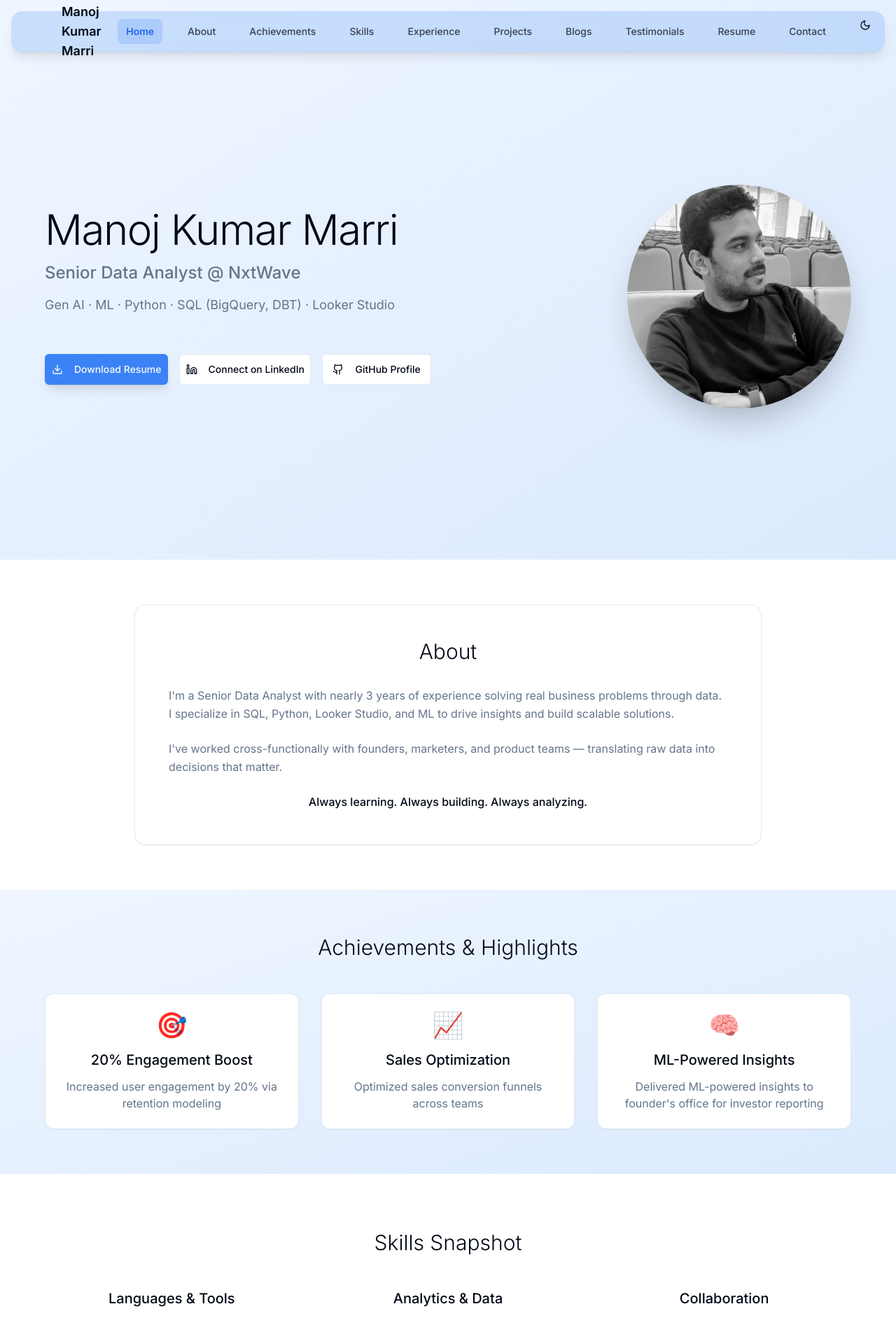
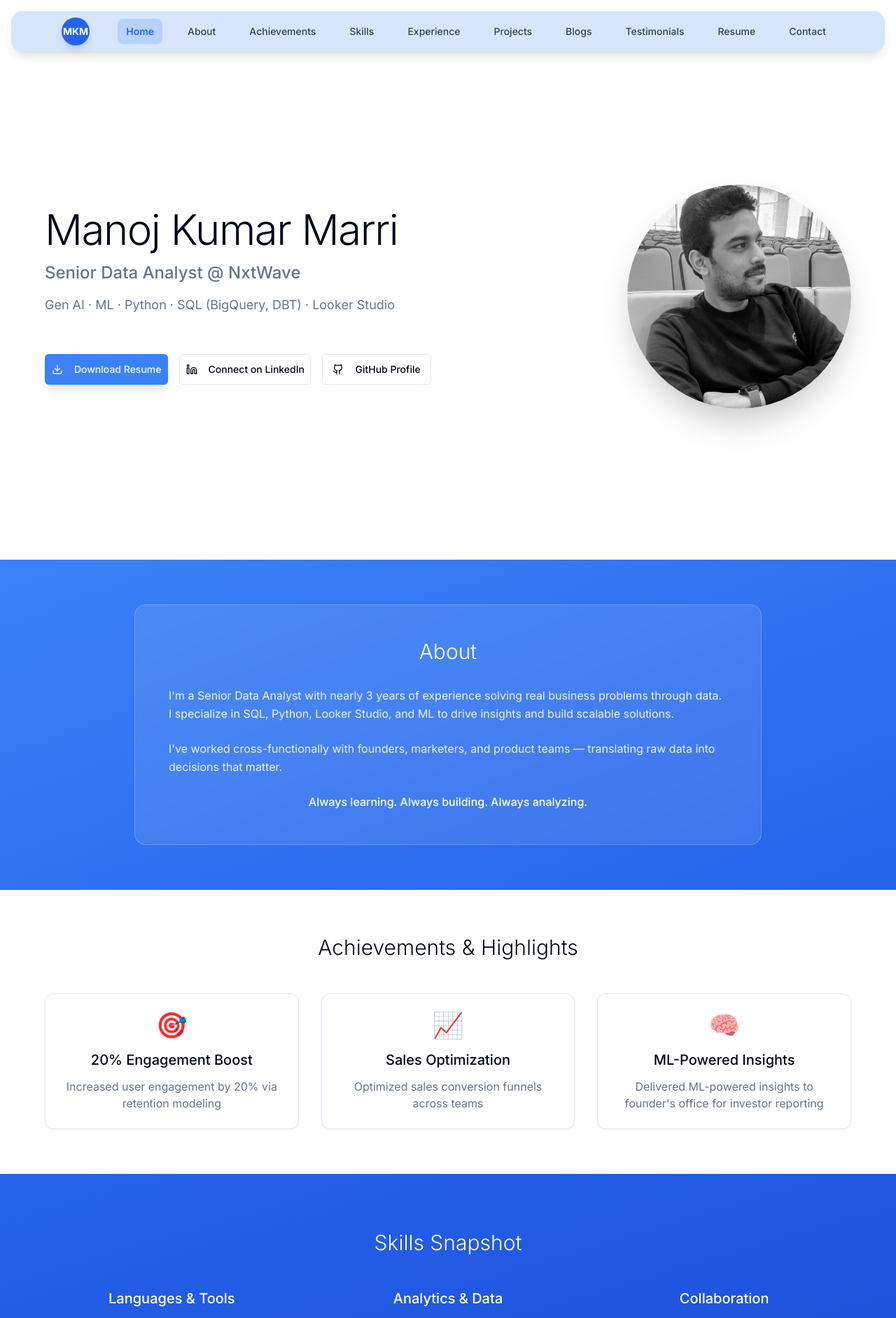
Before and after one commit to marri26/manoj-marri-portfolio-site, a React (Vite) app: page / in a window 1280 px wide. Shown: the top 1884 px of the page at 70% size. Built offline with nearby package versions, Linux system fonts and the light colour scheme.

Commit message:
Refine design, remove dark mode, update navbar
- Improved the blue background color.
- Set the hero section to have a white background.
- Removed dark mode functionality and the toggle icon.
- Updated the navbar to display the initials "MMK" as an icon.

```diff
--- a/src/components/AboutSection.tsx
+++ b/src/components/AboutSection.tsx
@@ -3,9 +3,9 @@ const AboutSection = () => {
   return (
     <section className="py-16 px-6" id="about">
       <div className="max-w-4xl mx-auto">
-        <div className="bg-card rounded-2xl p-8 lg:p-12 shadow-sm border animate-on-scroll card-hover">
-          <h2 className="text-3xl font-light mb-8 text-center">About</h2>
-          <div className="prose prose-lg max-w-none text-muted-foreground leading-relaxed">
+        <div className="bg-white/10 backdrop-blur-sm rounded-2xl p-8 lg:p-12 shadow-sm border border-white/20 animate-on-scroll card-hover">
+          <h2 className="text-3xl font-light mb-8 text-center text-white">About</h2>
+          <div className="prose prose-lg max-w-none text-white/90 leading-relaxed">
             <p className="mb-6 animate-on-scroll">
               I'm a Senior Data Analyst with nearly 3 years of experience solving real business problems through data.
               I specialize in SQL, Python, Looker Studio, and ML to drive insights and build scalable solutions.
@@ -13,7 +13,7 @@ const AboutSection = () => {
             <p className="mb-6 animate-on-scroll">
               I've worked cross-functionally with founders, marketers, and product teams — translating raw data into decisions that matter.
             </p>
-            <p className="text-center font-medium text-foreground animate-on-scroll">
+            <p className="text-center font-medium text-white animate-on-scroll">
               Always learning. Always building. Always analyzing.
             </p>
           </div>
--- a/src/components/Navigation.tsx
+++ b/src/components/Navigation.tsx
@@ -49,12 +49,12 @@ const Navigation = () => {
     <nav className="fixed top-4 left-4 right-4 z-50 bg-blue-500/20 backdrop-blur-md border border-blue-200/30 rounded-2xl shadow-lg">
       <div className="max-w-6xl mx-auto px-6">
         <div className="flex items-center justify-between h-14">
-          {/* Logo */}
+          {/* Logo with Initials */}
           <div
-            className="font-semibold text-lg cursor-pointer hover:text-blue-600 transition-colors"
+            className="flex items-center justify-center w-10 h-10 bg-blue-600 text-white font-bold text-sm rounded-full cursor-pointer hover:bg-blue-700 transition-colors duration-300 shadow-lg"
             onClick={() => scrollToSection('hero')}
           >
-            Manoj Kumar Marri
+            MKM
           </div>
 
           {/* Desktop Navigation - Responsive grid */}
--- a/src/components/ProjectsSection.tsx
+++ b/src/components/ProjectsSection.tsx
@@ -27,24 +27,24 @@ const ProjectsSection = () => {
   return (
     <section className="py-20 px-6" id="projects">
       <div className="max-w-6xl mx-auto">
-        <h2 className="text-3xl font-light text-center mb-12 animate-on-scroll">Projects</h2>
+        <h2 className="text-3xl font-light text-center mb-12 animate-on-scroll text-white">Projects</h2>
         <div className="grid grid-cols-1 md:grid-cols-2 lg:grid-cols-3 gap-8">
           {projects.map((project, index) => (
             <div
               key={index}
-              className="bg-card rounded-xl p-6 shadow-sm border hover:shadow-lg hover:scale-105 transition-all duration-300 animate-on-scroll group cursor-pointer"
+              className="bg-white/10 backdrop-blur-sm rounded-xl p-6 shadow-sm border border-white/20 hover:shadow-lg hover:scale-105 transition-all duration-300 animate-on-scroll group cursor-pointer hover:bg-white/15"
               onClick={() => window.open(project.link, '_blank')}
             >
               <div className="text-4xl mb-4">{project.icon}</div>
-              <h3 className="text-xl font-medium mb-3 group-hover:text-primary transition-colors">
+              <h3 className="text-xl font-medium mb-3 group-hover:text-blue-200 transition-colors text-white">
                 {project.title}
               </h3>
-              <p className="text-muted-foreground mb-4">{project.description}</p>
+              <p className="text-white/80 mb-4">{project.description}</p>
               <div className="flex flex-wrap gap-2">
                 {project.tech.split(', ').map((tech, techIndex) => (
                   <span
                     key={techIndex}
-                    className="px-3 py-1 bg-muted rounded-full text-xs font-medium"
+                    className="px-3 py-1 bg-white/20 backdrop-blur-sm rounded-full text-xs font-medium text-white border border-white/20"
                   >
                     {tech}
                   </span>
--- a/src/components/SkillsSection.tsx
+++ b/src/components/SkillsSection.tsx
@@ -18,16 +18,16 @@ const SkillsSection = () => {
   return (
     <section className="py-20 px-6" id="skills">
       <div className="max-w-6xl mx-auto">
-        <h2 className="text-3xl font-light text-center mb-12 animate-on-scroll">Skills Snapshot</h2>
+        <h2 className="text-3xl font-light text-center mb-12 animate-on-scroll text-white">Skills Snapshot</h2>
         <div className="grid grid-cols-1 md:grid-cols-3 gap-8">
           {skillCategories.map((category, categoryIndex) => (
             <div key={categoryIndex} className="animate-on-scroll">
-              <h3 className="text-xl font-medium mb-4 text-center">{category.title}</h3>
+              <h3 className="text-xl font-medium mb-4 text-center text-white">{category.title}</h3>
               <div className="flex flex-wrap gap-3 justify-center">
                 {category.skills.map((skill, skillIndex) => (
                   <span
                     key={skillIndex}
-                    className="px-4 py-2 bg-primary/10 text-primary rounded-full text-sm font-medium hover:bg-primary/20 transition-colors duration-200"
+                    className="px-4 py-2 bg-white/20 backdrop-blur-sm text-white rounded-full text-sm font-medium hover:bg-white/30 transition-colors duration-200 border border-white/20"
                   >
                     {skill}
                   </span>
--- a/src/components/TestimonialsSection.tsx
+++ b/src/components/TestimonialsSection.tsx
@@ -12,21 +12,21 @@ const TestimonialsSection = () => {
   ];
 
   return (
-    <section className="py-20 px-6 bg-muted/30" id="testimonials">
+    <section className="py-20 px-6" id="testimonials">
       <div className="max-w-6xl mx-auto">
-        <h2 className="text-3xl font-light text-center mb-12 animate-on-scroll">Testimonials</h2>
+        <h2 className="text-3xl font-light text-center mb-12 animate-on-scroll text-white">Testimonials</h2>
         <div className="grid grid-cols-1 md:grid-cols-2 gap-8">
           {testimonials.map((testimonial, index) => (
             <div
               key={index}
-              className="bg-card rounded-xl p-8 shadow-sm border animate-on-scroll"
+              className="bg-white/10 backdrop-blur-sm rounded-xl p-8 shadow-sm border border-white/20 animate-on-scroll hover:bg-white/15 transition-all duration-300"
               style={{ animationDelay: `${index * 0.2}s` }}
             >
-              <div className="text-4xl text-primary mb-4">"</div>
-              <blockquote className="text-lg text-muted-foreground mb-6 italic">
+              <div className="text-4xl text-blue-200 mb-4">"</div>
+              <blockquote className="text-lg text-white/90 mb-6 italic">
                 {testimonial.quote}
               </blockquote>
-              <cite className="text-foreground font-medium not-italic">
+              <cite className="text-white font-medium not-italic">
                 — {testimonial.author}
               </cite>
             </div>
--- a/src/index.css
+++ b/src/index.css
@@ -42,44 +42,6 @@
     --sidebar-accent: 240 4.8% 95.9%;
     --sidebar-accent-foreground: 240 5.9% 10%;
     --sidebar-border: 220 13% 91%;
-    --sidebar-ring: 217.2 91.2% 59.8%;
-  }
-
-  .dark {
-    --background: 222.2 84% 4.9%;
-    --foreground: 210 40% 98%;
-
-    --card: 222.2 84% 4.9%;
-    --card-foreground: 210 40% 98%;
-
-    --popover: 222.2 84% 4.9%;
-    --popover-foreground: 210 40% 98%;
-
-    --primary: 217.2 91.2% 59.8%;
-    --primary-foreground: 222.2 47.4% 11.2%;
-
-    --secondary: 217.2 32.6% 17.5%;
-    --secondary-foreground: 210 40% 98%;
-
-    --muted: 217.2 32.6% 17.5%;
-    --muted-foreground: 215 20.2% 65.1%;
-
-    --accent: 217.2 32.6% 17.5%;
-    --accent-foreground: 210 40% 98%;
-
-    --destructive: 0 62.8% 30.6%;
-    --destructive-foreground: 210 40% 98%;
-
-    --border: 217.2 32.6% 17.5%;
-    --input: 217.2 32.6% 17.5%;
-    --ring: 217.2 91.2% 59.8%;
-    --sidebar-background: 240 5.9% 10%;
-    --sidebar-foreground: 240 4.8% 95.9%;
-    --sidebar-primary: 224.3 76.3% 48%;
-    --sidebar-primary-foreground: 0 0% 100%;
-    --sidebar-accent: 240 3.7% 15.9%;
-    --sidebar-accent-foreground: 240 4.8% 95.9%;
-    --sidebar-border: 240 3.7% 15.9%;
     --sidebar-ring: 217.2 91.2% 59.8%;
   }
 }
--- a/src/pages/Index.tsx
+++ b/src/pages/Index.tsx
@@ -1,7 +1,6 @@
 
 import { useEffect } from 'react';
 import Navigation from '@/components/Navigation';
-import DarkModeToggle from '@/components/DarkModeToggle';
 import HeroSection from '@/components/HeroSection';
 import AboutSection from '@/components/AboutSection';
 import AchievementsSection from '@/components/AchievementsSection';
@@ -40,55 +39,54 @@ const Index = () => {
   return (
     <div className="min-h-screen bg-background">
       <Navigation />
-      <DarkModeToggle />
 
-      {/* Blue gradient background for hero */}
-      <div className="bg-gradient-to-br from-blue-50 to-blue-100">
+      {/* White background for hero */}
+      <div className="bg-white">
         <HeroSection />
+      </div>
+
+      {/* Vibrant blue gradient background */}
+      <div className="bg-gradient-to-br from-blue-500 to-blue-600">
+        <AboutSection />
       </div>
 
       {/* White background */}
       <div className="bg-white">
-        <AboutSection />
+        <AchievementsSection />
       </div>
 
-      {/* Blue gradient background */}
-      <div className="bg-gradient-to-br from-blue-50 to-blue-100">
-        <AchievementsSection />
+      {/* Vibrant blue gradient background */}
+      <div className="bg-gradient-to-br from-blue-600 to-blue-700">
+        <SkillsSection />
       </div>
 
       {/* White background */}
       <div className="bg-white">
-        <SkillsSection />
+        <ExperienceSection />
       </div>
 
-      {/* Blue gradient background */}
-      <div className="bg-gradient-to-br from-blue-50 to-blue-100">
-        <ExperienceSection />
+      {/* Vibrant blue gradient background */}
+      <div className="bg-gradient-to-br from-blue-500 to-blue-600">
+        <ProjectsSection />
       </div>
 
       {/* White background */}
       <div className="bg-white">
-        <ProjectsSection />
+        <BlogsSection />
       </div>
 
-      {/* Blue gradient background */}
-      <div className="bg-gradient-to-br from-blue-50 to-blue-100">
-        <BlogsSection />
+      {/* Vibrant blue gradient background */}
+      <div className="bg-gradient-to-br from-blue-600 to-blue-700">
+        <TestimonialsSection />
       </div>
 
       {/* White background */}
       <div className="bg-white">
-        <TestimonialsSection />
-      </div>
-
-      {/* Blue gradient background */}
-      <div className="bg-gradient-to-br from-blue-50 to-blue-100">
         <ResumeSection />
       </div>
 
-      {/* White background */}
-      <div className="bg-white">
+      {/* Vibrant blue gradient background */}
+      <div className="bg-gradient-to-br from-blue-500 to-blue-600">
         <ContactSection />
       </div>
 
```
